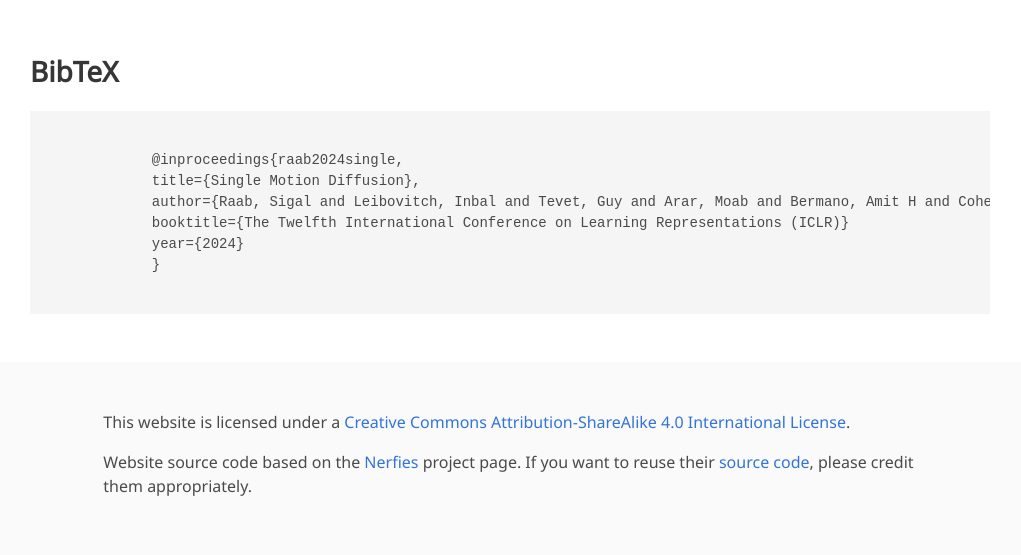
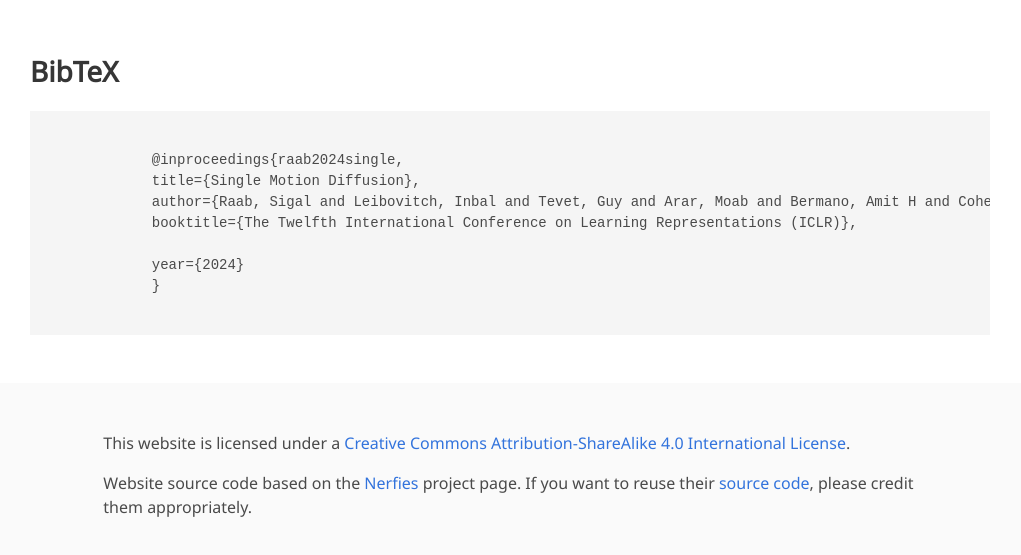
Before and after one commit to SinMDM/SinMDM-page, a plain HTML site: page index.html in a window 1280 px wide. Shown: the part 7210-7765 px from the top of the page, without its empty margins (130-1151 px from the left). Drawn offline with nearby package versions, Linux system fonts and the light colour scheme; some icons are missing; a web font is replaced by a local one.

Commit message:
Update index.html

```diff
--- a/index.html
+++ b/index.html
@@ -545,7 +545,8 @@
             @inproceedings{raab2024single,
             title={Single Motion Diffusion},
             author={Raab, Sigal and Leibovitch, Inbal and Tevet, Guy and Arar, Moab and Bermano, Amit H and Cohen-Or, Daniel},
-            booktitle={The Twelfth International Conference on Learning Representations (ICLR)}              <!--journal={ preprint ararXivXiv:2302.05905}, -->
+            booktitle={The Twelfth International Conference on Learning Representations (ICLR)},
+            <!--journal={ preprint ararXivXiv:2302.05905}, -->
             year={2024}
             }
         </code></pre>
```
